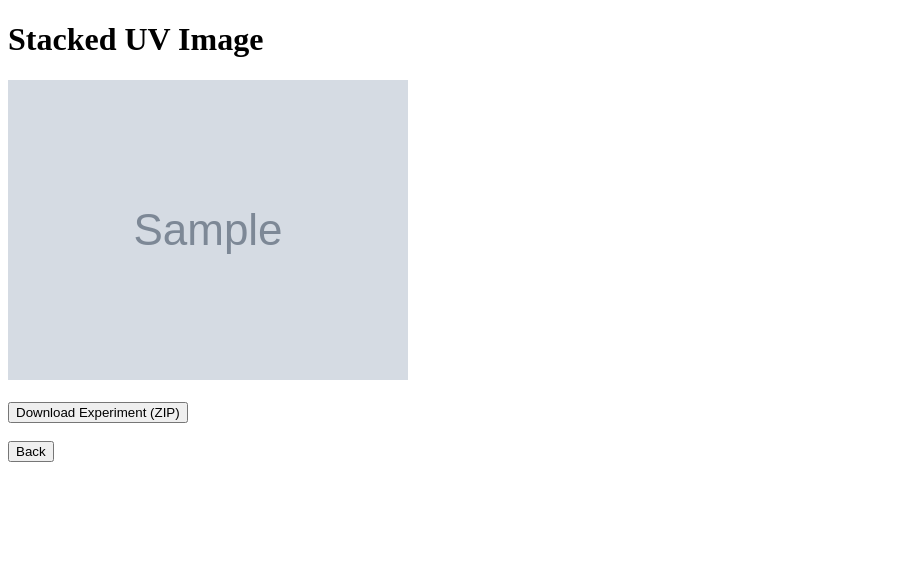
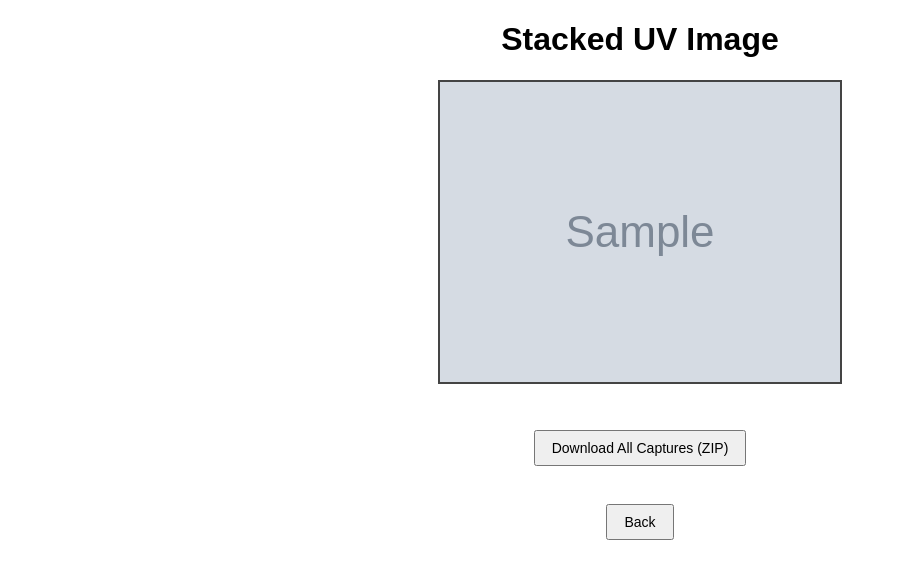
Before and after one commit to nicksadovnikov/UVCameraThesis, a Flask app: template Camera App V1.3/templates/result.html in a window 1280 px wide. Shown: the top 579 px of the page, without its empty margins (0-897 px from the left). Run offline with Flask 3, Linux system fonts and the light colour scheme; the template is opened without the code that fills it: most values are stand-ins (such as "Sample title", 1, 10 or a date in 2020); grey boxes marked "Sample" are stand-in pictures.

Commit message:
fixes to preview

```diff
--- a/Camera App V1.3/app.py
+++ b/Camera App V1.3/app.py
@@ -35,7 +35,7 @@ def capture_images(wavelength_nm, shutter_ms, frame_count, out_dir):
 
 
 def stack_images(wavelength_nm, shutter_ms, raw_dir, result_dir, method="average"):
-    """Stack DNGs for data, use JPG for preview."""
+    """Stack DNGs for data, use JPG for full-res preview with red overlay from stacked DNG data."""
     images = []
     dng_files = sorted(raw_dir.glob(f"{wavelength_nm}nm_{shutter_ms}ms_frame*.dng"))
     jpg_files = sorted(raw_dir.glob(f"{wavelength_nm}nm_{shutter_ms}ms_frame*.jpg"))
@@ -68,7 +68,7 @@ def stack_images(wavelength_nm, shutter_ms, raw_dir, result_dir, method="average
     tiff_path = result_subdir / f"{wavelength_nm}nm_{shutter_ms}ms_stacked.tiff"
     cv2.imwrite(str(tiff_path), stacked)
 
-    # --- Use JPG for preview instead of downsampled DNG ---
+    # --- Build preview from JPG ---
     if jpg_files:
         preview = cv2.imread(str(jpg_files[0]))
         if preview is None:
@@ -79,11 +79,18 @@ def stack_images(wavelength_nm, shutter_ms, raw_dir, result_dir, method="average
         if preview.ndim == 2:
             preview = cv2.cvtColor(preview, cv2.COLOR_GRAY2BGR)
 
-    # Highlight saturated pixels (in grayscale reference)
-    gray_for_mask = cv2.cvtColor(preview, cv2.COLOR_BGR2GRAY)
-    mask = gray_for_mask >= 250
+    # --- Red overlay from stacked DNG saturation ---
+    # Convert stacked 16-bit to 8-bit grayscale for saturation mask
+    stacked_preview = (stacked / 256).astype(np.uint8)
+    if stacked_preview.ndim == 3 and stacked_preview.shape[2] == 3:
+        stacked_preview_gray = cv2.cvtColor(stacked_preview, cv2.COLOR_BGR2GRAY)
+    else:
+        stacked_preview_gray = stacked_preview
+
+    mask = stacked_preview_gray >= 250
     preview[mask] = [0, 0, 255]
 
+    # Save final preview
     jpg_path = result_subdir / f"{wavelength_nm}nm_{shutter_ms}ms_stacked.jpg"
     cv2.imwrite(str(jpg_path), preview)
 
--- a/Camera App V1.3/templates/result.html
+++ b/Camera App V1.3/templates/result.html
@@ -3,11 +3,31 @@
 <head>
   <meta charset="UTF-8">
   <title>Stacked Result</title>
+  <style>
+    img.preview {
+      max-width: 90%;   /* shrink relative to page */
+      max-height: 80vh; /* fit within viewport height */
+      height: auto;
+      display: block;
+      margin: 0 auto;   /* center the image */
+      border: 2px solid #444;
+    }
+    body {
+      font-family: Arial, sans-serif;
+      text-align: center;
+      margin: 20px;
+    }
+    button {
+      margin: 10px;
+      padding: 8px 16px;
+      font-size: 14px;
+    }
+  </style>
 </head>
 <body>
   <h1>Stacked UV Image</h1>
-  <img src="/static/{{ result_image }}" alt="Stacked Image" style="max-width:100%; height:auto;"><br><br>
-  <a href="/download/{{ session_dir }}"><button>Download Experiment (ZIP)</button></a><br><br>
+  <img class="preview" src="/static/{{ result_image }}" alt="Stacked Image"><br><br>
+  <a href="/download"><button>Download All Captures (ZIP)</button></a><br><br>
   <a href="/"><button>Back</button></a>
 </body>
 </html>
```
